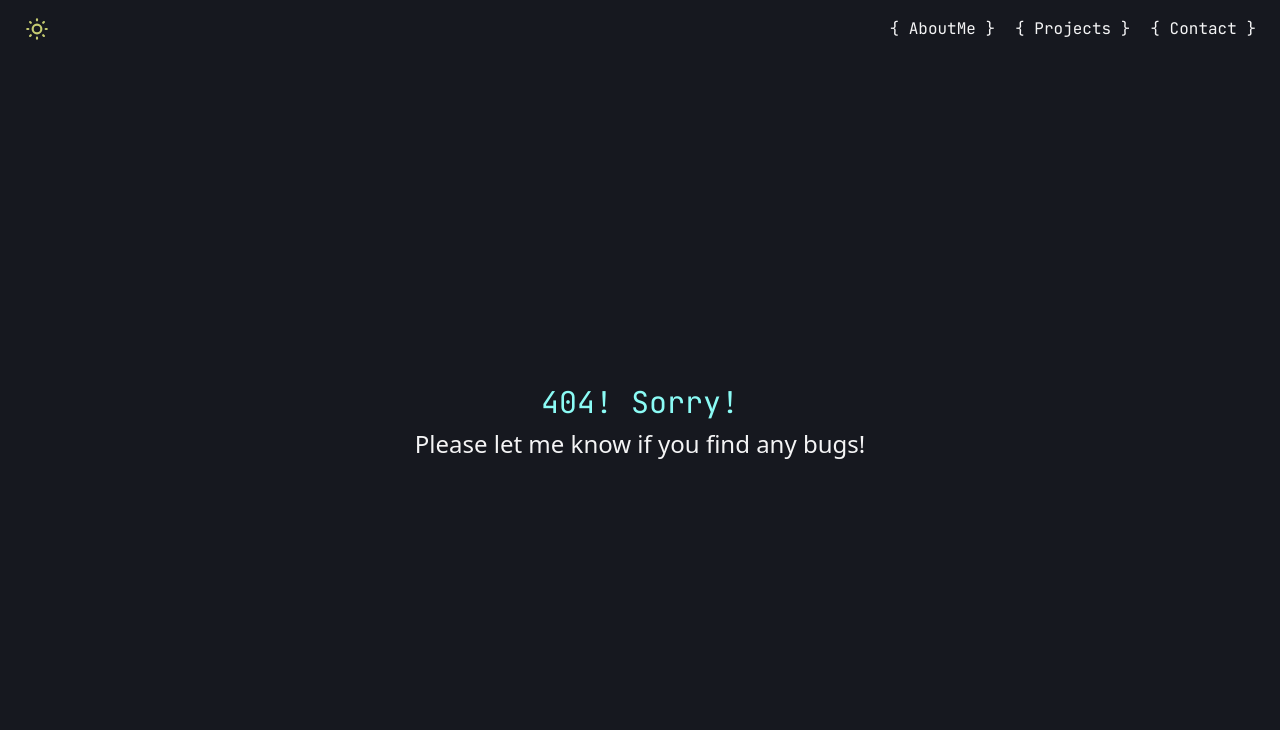
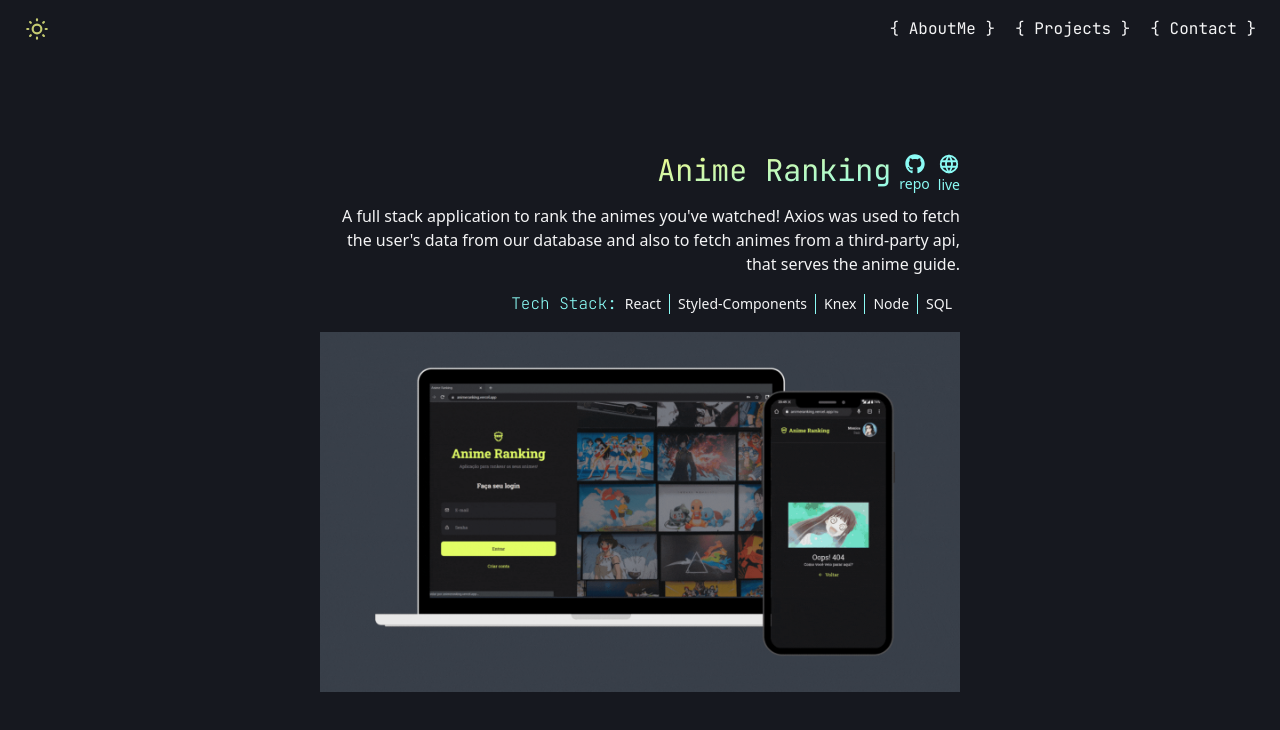
Before and after one commit to M0nicaVaz/portfolio, a React (Vite) app: page /portfolio/animeranking in a window 1280 px wide. Before the commit this address had no page. Shown: the top 730 px of the page. Built offline with nearby package versions, Linux system fonts and the light colour scheme.

Commit message:
add new project

```diff
--- a/src/data/index.js
+++ b/src/data/index.js
@@ -1,6 +1,6 @@
 import rocketnotes from '../assets/rocketnotes.gif';
 import gitfav from '../assets/gitfav.jpg';
-import focustimer from '../assets/focustimer.gif';
+import animeranking from '../assets/animeranking.gif';
 import explorer from '../assets/explorer.gif';
 import psiIndica from '../assets/psiindica.gif';
 import classroom from '../assets/classroom.gif';
@@ -8,6 +8,16 @@ import classroom from '../assets/classroom.gif';
 export const PROJECTS = [
   {
     id: 0,
+    title: 'Anime Ranking',
+    github: 'https://github.com/M0nicaVaz/animeranking',
+    live: 'https://animeranking.vercel.app/',
+    description: `A full stack application to rank the animes you've watched! Axios was used to fetch the user's data from our database and also to fetch animes from a third-party api, that serves the anime guide.`,
+    stack: ['React', 'Styled-Components', 'Knex', 'Node', ' SQL'],
+    image: animeranking,
+    slug: 'animeranking',
+  },
+  {
+    id: 1,
     title: 'Rocket Notes',
     github: 'https://github.com/M0nicaVaz/RocketNotes',
     live: 'https://userocketnotes.netlify.app/',
@@ -19,7 +29,7 @@ export const PROJECTS = [
   },
 
   {
-    id: 1,
+    id: 2,
     title: 'Classroom Environment',
     github: 'https://github.com/M0nicaVaz/classroom-platform',
     live: 'https://classroom-platform.vercel.app/',
@@ -31,7 +41,7 @@ export const PROJECTS = [
   },
 
   {
-    id: 2,
+    id: 3,
     title: 'Explorer',
     github: 'https://github.com/M0nicaVaz/explorer',
     live: 'https://m0nicavaz.github.io/explorer/',
@@ -42,7 +52,7 @@ export const PROJECTS = [
   },
 
   {
-    id: 3,
+    id: 4,
     title: 'Git Fav',
     github: 'https://github.com/M0nicaVaz/GitFav',
     live: 'https://m0nicavaz.github.io/GitFav/',
@@ -53,7 +63,7 @@ export const PROJECTS = [
   },
 
   {
-    id: 4,
+    id: 5,
     title: 'Psi Indica',
     github: 'https://github.com/M0nicaVaz/Psi.Indica',
     live: 'https://psiindica.netlify.app/',
@@ -63,15 +73,4 @@ export const PROJECTS = [
     image: psiIndica,
     slug: 'psiindica',
   },
-
-  {
-    id: 5,
-    title: 'Focus Timer',
-    github: 'https://github.com/M0nicaVaz/FocusTimer',
-    live: 'https://m0nicavaz.github.io/FocusTimer/',
-    description: 'A Pomodoro Timer with different sounds to help you focus!',
-    stack: ['JavaScript', ' HTML', 'CSS'],
-    image: focustimer,
-    slug: 'focustimer',
-  },
 ];
```
Also changed, not shown: src/assets/animeranking.gif (added), src/assets/focustimer.gif (deleted).
